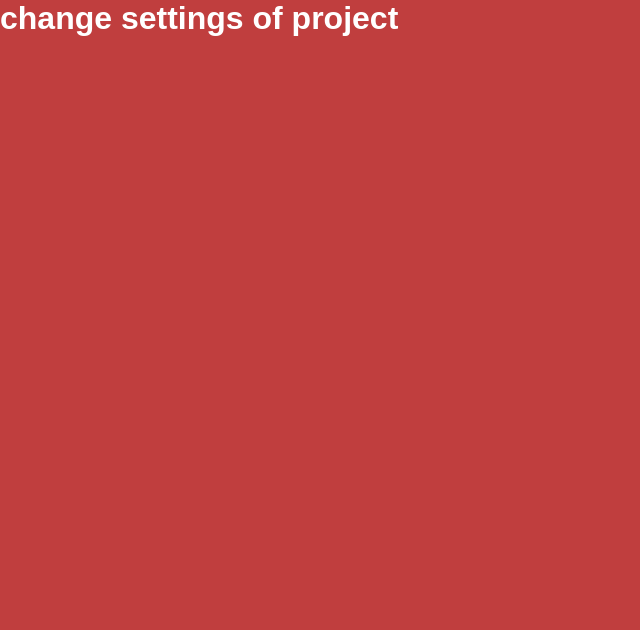
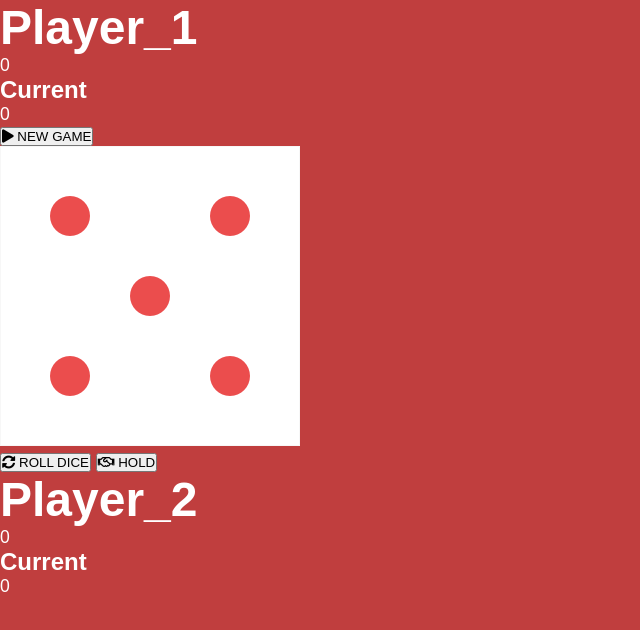
Before and after one commit to mrSerhi/Cube-game, a plain HTML site: page index.html in a window 1280 px wide. Shown: the whole page, without its empty margins (0-640 px from the left). Drawn offline with Linux system fonts and the light colour scheme.

Commit message:
Was added imges, creates html template and included font-awesome

```diff
--- a/index.html
+++ b/index.html
@@ -1,5 +1,6 @@
 <!DOCTYPE html>
 <html lang="en">
+
 <head>
     <meta charset="UTF-8">
     <meta name="viewport" content="width=device-width, initial-scale=1.0">
@@ -7,7 +8,43 @@
     <title>Cube-game</title>
     <link rel="stylesheet" href="./css/main.css">
 </head>
+
 <body>
-    <h1>change settings of project</h1>
+    <div class="wrapper">
+        <div class="player-panel player-first">
+            <h1 id="name-0" class="player-name">Player_1</h1>
+            <div id="scope-0" class="player-score">0</div>
+            <div class="player-box">
+                <h3 class="player-box__label">Current</h3>
+                <div id="current-0" class="player-box__current-score">0</div>
+            </div>
+        </div>
+        <div class="btn-block">
+            <button type="button" class="btn btn-new">
+                <i class="fas fa-play"></i>
+                NEW GAME
+            </button>
+            <div class="btn-block__dice">
+                <img class="btn-block__dice-image" src="./images/dice-5.png" alt="Dice">
+            </div>
+            <button type="button" class="btn btn-roll">
+                <i class="fas fa-sync-alt"></i>
+                ROLL DICE
+            </button>
+            <button type="button" class="btn btn-hold">
+                <i class="far fa-handshake"></i>
+                HOLD
+            </button>
+        </div>
+        <div class="player-panel player-second">
+            <h1 id="name-1" class="player-name">Player_2</h1>
+            <div id="scope-1" class="player-score">0</div>
+            <div class="player-box">
+                <h3 class="player-box__label">Current</h3>
+                <div id="current-1" class="player-box__current-score">0</div>
+            </div>
+        </div>
+    </div>
 </body>
+
 </html>
--- a/sass/components/_variables.scss
+++ b/sass/components/_variables.scss
@@ -0,0 +1,8 @@
+//colors
+$red: rgb(235, 77, 77);
+$grey: rgb(247, 247, 247);
+$white: rgb(255, 255, 255);
+$black: rgb(1, 1, 1);
+
+// size
+$init-size: 1rem;
--- a/sass/main.scss
+++ b/sass/main.scss
@@ -1,4 +1,6 @@
+@import 'https://use.fontawesome.com/releases/v5.6.1/css/all.css'; // font-awesome 5
 @import './components/fonts';
+@import './components/variables';
 @import './components/mixins';
 
 
@@ -15,12 +17,30 @@ body {
     height: 100vh;
     background: rgb(192, 62, 62);
     color: white;
+    font-size: $init-size;
 }
 
-h1,h1,h2,h4,h5,h6 {
+h1,h2,h3,h4,h5,h6 {
     @include font-family-head-change;
+}
+
+h1 {
+    font-size: $init-size * 3;
+}
+
+h2 {
+    font-size: $init-size * 2;
+}
+
+h3 {
+    font-size: $init-size * 1.5;
+}
+
+h4,h5,h6 {
+    font-size: $init-size * 1.2;
 }
 
 p, div {
     @include font-family-desc-change;
+    font-size: $init-size * 1.1;
 }
```
Also changed, not shown: css/main.css, images/dice-1.png (added), images/dice-2.png (added), images/dice-3.png (added), images/dice-4.png (added), images/dice-5.png (added), images/dice-6.png (added).
